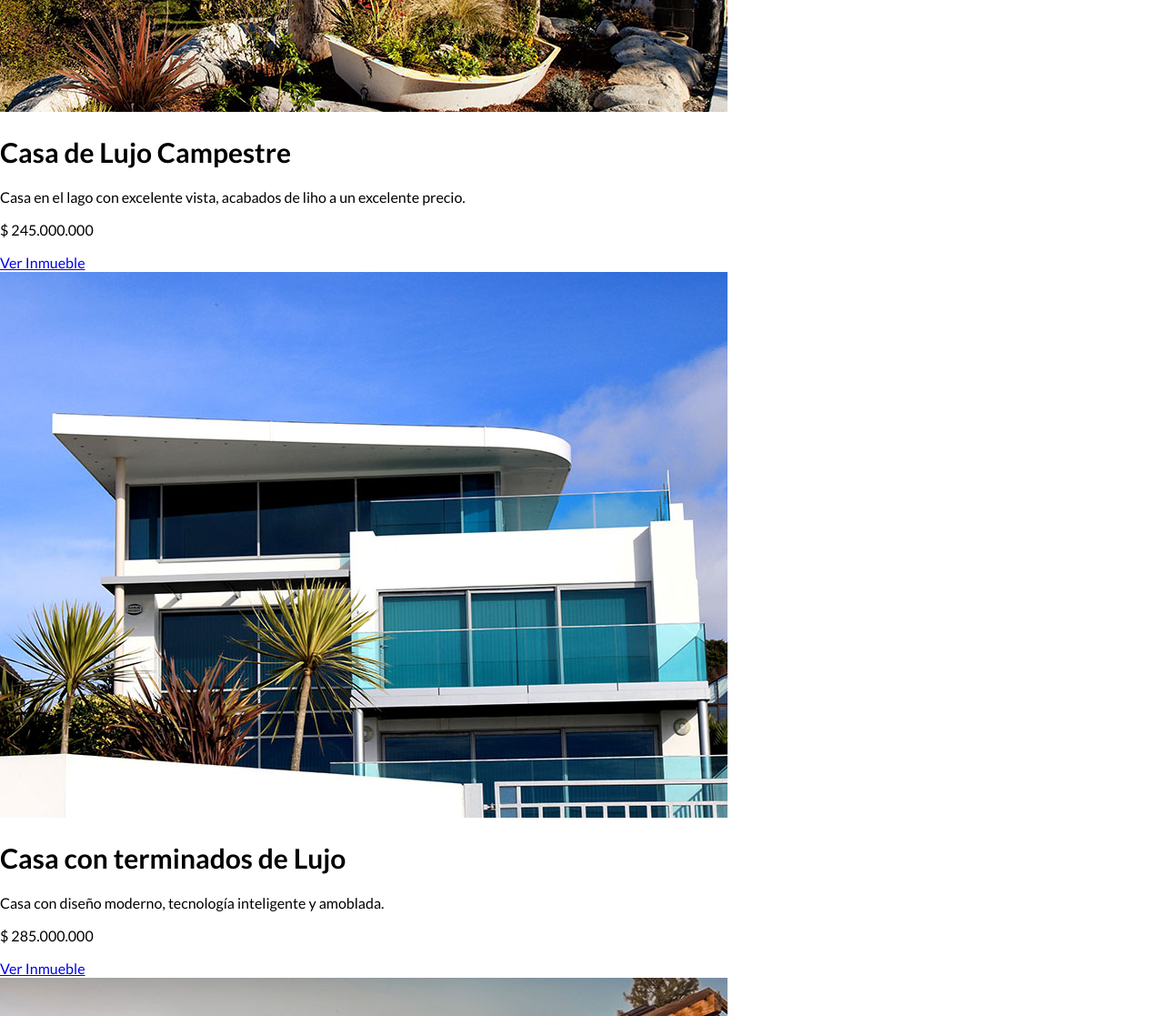
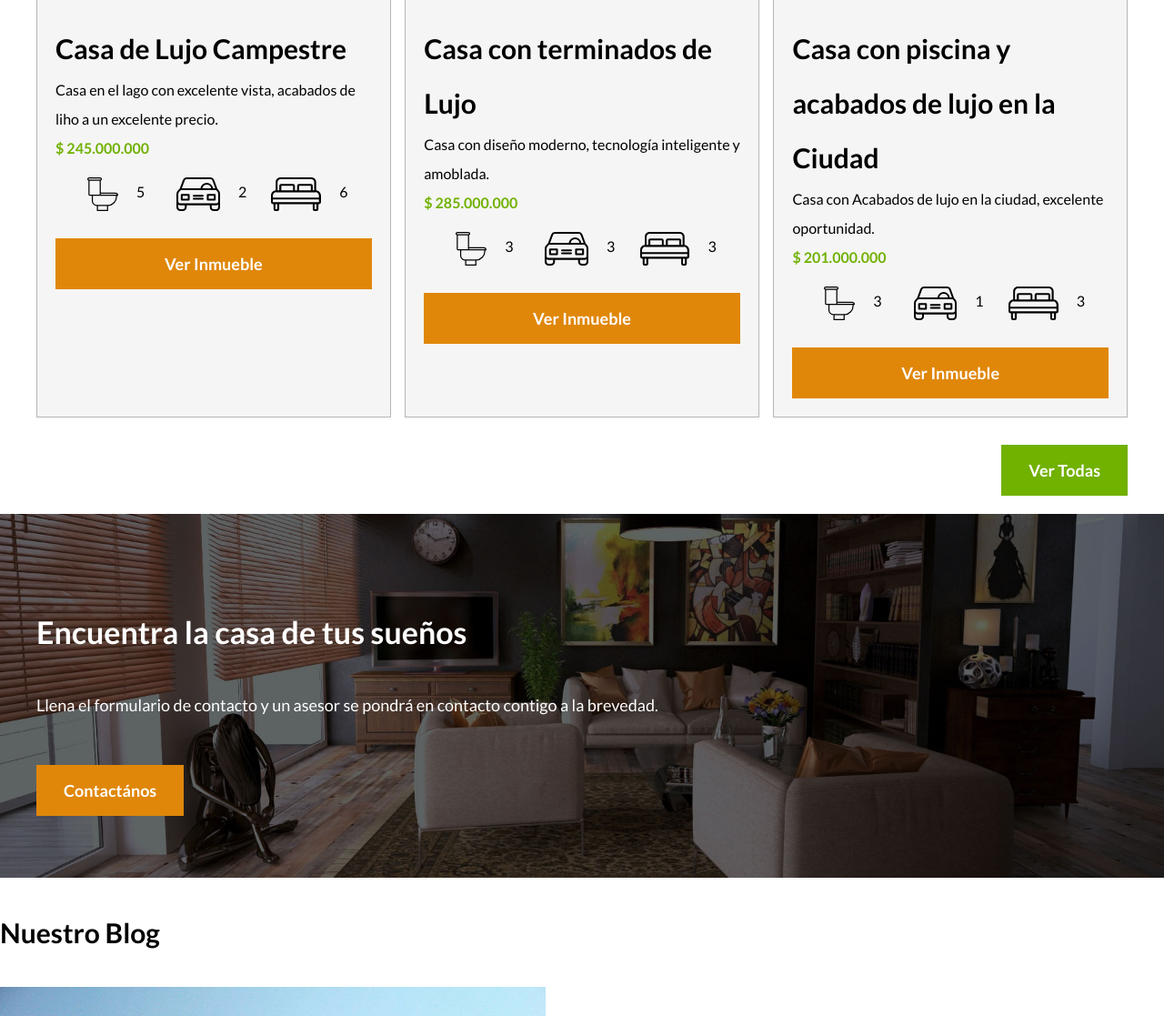
Before and after one commit to oscardenas17/bienesRaices, a plain HTML site: page index.html in a window 1280 px wide. Shown: the part 1683-2800 px from the top of the page at 91% size. Drawn offline with Linux system fonts and the light colour scheme.

Commit message:
CSS - Ajustando anuncios del proyecto

```diff
--- a/css/styles.css
+++ b/css/styles.css
@@ -1,15 +1,23 @@
 html{
-font-size: 62.5%; /**   RESET  para REMS .-- 62.5% = 10px de 16px   **/
+    box-sizing: border-box;
+    font-size: 62.5%; /**   RESET  para REMS .-- 62.5% = 10px de 16px   **/
 }
+*, *:before, *:after{
+    box-sizing: inherit;  /** Si se pone un padding evita que se aumente el tamaño al poner un ancho con padding en un elemento con box-sizing**/
+}
+
 
 /** Fuentes  **/
 body{
     font-family: 'Lato', sans-serif;
     font-size: 1.6rem;
-    line-height: 2rem;
+    line-height: 2;   /**Interlineado **/
 }
 
 /** Globales **/
+img{
+    max-width: 100%; /** Imagenes responsivas **/
+}
 .contenedor{
     max-width: 120rem;  /**  =1200px **/
     margin: 0 auto;
@@ -39,6 +47,29 @@ h4{
 .centrar-texto{
     text-align: center;
 }
+.d-block{
+    display: block!important;
+}
+
+
+/** Botones**/
+ .boton{
+    color: #ffffff;
+    font-weight: 700;
+    text-decoration: none;
+    font-size: 1.8rem;
+    padding: 1rem 3rem;
+    margin-top: 3rem ;
+    display: inline-block;
+    text-align: center;
+ }
+.boton-naranja{
+    background-color: #E08709;
+    }
+.boton-verde{
+    background-color: #71B100;
+}
+
 
 
 /** Header**/
@@ -101,3 +132,63 @@ h4{
 .icono h3{
     text-transform: uppercase;
 }
+
+
+/** Anuncios**/
+.contenedor-anuncios{
+    display: flex;
+    justify-content: space-between;
+}
+.anuncio{
+    flex-basis: calc(33.3% - 1rem);
+    border: 1px solid #B5B5B5;
+    background-color: #F5F5F5;
+}
+.contenido-anuncio{
+    padding: 2rem;
+}
+.contenido-anuncio h3,
+.contenido-anuncio p{
+    margin: 0;
+}
+.precio{
+    color: #71B100;
+    font-weight: 700;
+}
+.iconos-caracteristicas{
+    list-style: none;
+    padding: 0;
+    display: flex;
+    justify-content: space-evenly;
+}
+.iconos-caracteristicas li{
+    /*flex: 1;*/
+    display: flex;
+}
+.iconos-caracteristicas li img{
+   margin-right: 2rem;
+}
+.ver-todas{
+    display:flex;
+    justify-content: flex-end;
+}
+
+
+/** Contacto home**/
+.imagen-contacto{
+    background-image: url(../img/encuentra.jpg);
+    background-position: center center;
+    background-size: cover;
+    height: 40rem;
+    display: flex;
+    align-items: center;
+ }
+
+.contenido-contacto{
+    flex: 1;
+    color: #ffffff;
+  }
+
+  .contenido-contacto p{
+      font-size: 1.8rem;
+  }
--- a/index.html
+++ b/index.html
@@ -53,46 +53,111 @@
 </section>
 
 
+<!-- Seccion anuncios casas y ptos en venta -->
+<main class="seccion contenedor">
+    <h2 class="fw-300 centrar-texto">Casas y Departamentos en Venta</h2>
 
-<main>
-    <h2>Casas y Departamentos en Venta</h2>
-
-    <div>
+    <div class="contenedor-anuncios"> <!-- cards -->
+        <div class="anuncio">
             <img src="img/anuncio1.jpg" alt="Casa de Lujo Campestre">
+             <div class="contenido-anuncio">
                 <h3>Casa de Lujo Campestre</h3>
                 <p>Casa en el lago con excelente vista, acabados de liho a un excelente precio.</p>
-        <p>$ 245.000.000</p>
-        <a href="#">Ver Inmueble</a>
+                <p class="precio">$ 245.000.000</p>
+
+                <ul class="iconos-caracteristicas">
+                    <li>
+                        <img src="img/icono_wc.svg" alt="icono wc">
+                        <p>5</p>
+                    </li>
+                    <li>
+                        <img src="img/icono_estacionamiento.svg" alt="icono autos">
+                        <p>2</p>
+                    </li>
+                    <li>
+                        <img src="img/icono_dormitorio.svg" alt="icono habitaciones">
+                        <p>6</p>
+                    </li>
+                </ul>
+
+                <a href="#" class="boton boton-naranja d-block">Ver Inmueble</a>
+            </div>
         </div>
 
-    <div>
+        <div class="anuncio">
             <img src="img/anuncio2.jpg" alt="Casa con piscina">
+            <div class="contenido-anuncio">
                 <h3>Casa con terminados de Lujo</h3>
                 <p>Casa con diseño moderno, tecnología inteligente y amoblada.</p>
-        <p>$ 285.000.000</p>
-        <a href="#">Ver Inmueble</a>
+                <p class="precio"> $ 285.000.000</p>
+
+                <ul class="iconos-caracteristicas">
+                        <li>
+                            <img src="img/icono_wc.svg" alt="icono wc">
+                            <p>3</p>
+                        </li>
+                        <li>
+                            <img src="img/icono_estacionamiento.svg" alt="icono autos">
+                            <p>3</p>
+                        </li>
+                        <li>
+                            <img src="img/icono_dormitorio.svg" alt="icono habitaciones">
+                            <p>3</p>
+                        </li>
+                    </ul>
+
+                <a href="#" class="boton boton-naranja d-block">Ver Inmueble</a>
+            </div>
         </div>
 
-    <div>
+        <div class="anuncio">
             <img src="img/anuncio3.jpg" alt="Casa de Lujo Campestre">
+            <div class="contenido-anuncio">
                 <h3>Casa con piscina y acabados de lujo en la Ciudad</h3>
                 <p>Casa con Acabados de lujo en la ciudad, excelente oportunidad.</p>
-        <p>$ 201.000.000</p>
-        <a href="#">Ver Inmueble</a>
+                <p class="precio">$ 201.000.000</p>
+
+                <ul class="iconos-caracteristicas">
+                        <li>
+                            <img src="img/icono_wc.svg" alt="icono wc">
+                            <p>3</p>
+                        </li>
+                        <li>
+                            <img src="img/icono_estacionamiento.svg" alt="icono autos">
+                            <p>1</p>
+                        </li>
+                        <li>
+                            <img src="img/icono_dormitorio.svg" alt="icono habitaciones">
+                            <p>3</p>
+                        </li>
+                    </ul>
+
+                <a href="#" class="boton boton-naranja d-block">Ver Inmueble</a>
+            </div>
+        </div>
     </div>
 
-    <a href="anuncios.html">Ver Todas</a>
+    <div class="ver-todas">
+        <a href="anuncios.html" class="boton boton-verde">Ver Todas</a>
+    </div>
 </main>
+<!-- Seccion anuncios casas y ptos en venta -->
 
 
 
-<section>
+<!-- Seccion encuentra la casa DE TUS SUEÑOS - FORMULARIO -->
+<section class="imagen-contacto">
+    <div class="contenedor contenido-contacto">
         <h2>Encuentra la casa de tus sueños</h2>
         <p>Llena el formulario de contacto y un asesor se pondrá en contacto contigo a la brevedad. </p>
-    <a href="contacto.html">Contactános</a>
+        <a href="contacto.html" class="boton boton-naranja">Contactános</a>
+    </div>
 </section>
+<!-- Seccion encuentra la casa DE TUS SUEÑOS - FORMULARIO -->
 
 
+
+<!-- Seccion BLOG -->
 <section>
     <h3>Nuestro Blog</h3>
 
@@ -110,8 +175,10 @@
         <p>Consejos para decorar de manera unica y especial el hogar en epoca navideña. </p>
     </article>
 </section>
+<!-- Seccion BLOG -->
 
 
+<!-- Seccion TESTIMONIALES -->
 <section>
     <h3>Testimoniales</h3>
     <blockquote>
@@ -119,7 +186,7 @@
     </blockquote>
     <p>- Oscar Yesid Cárdenas</p>
 </section>
-
+<!-- Seccion TESTIMONIALES-->
 
 <footer>
     <nav class="navegacion">
```
Lines whose indentation alone changed are shown as unchanged.
